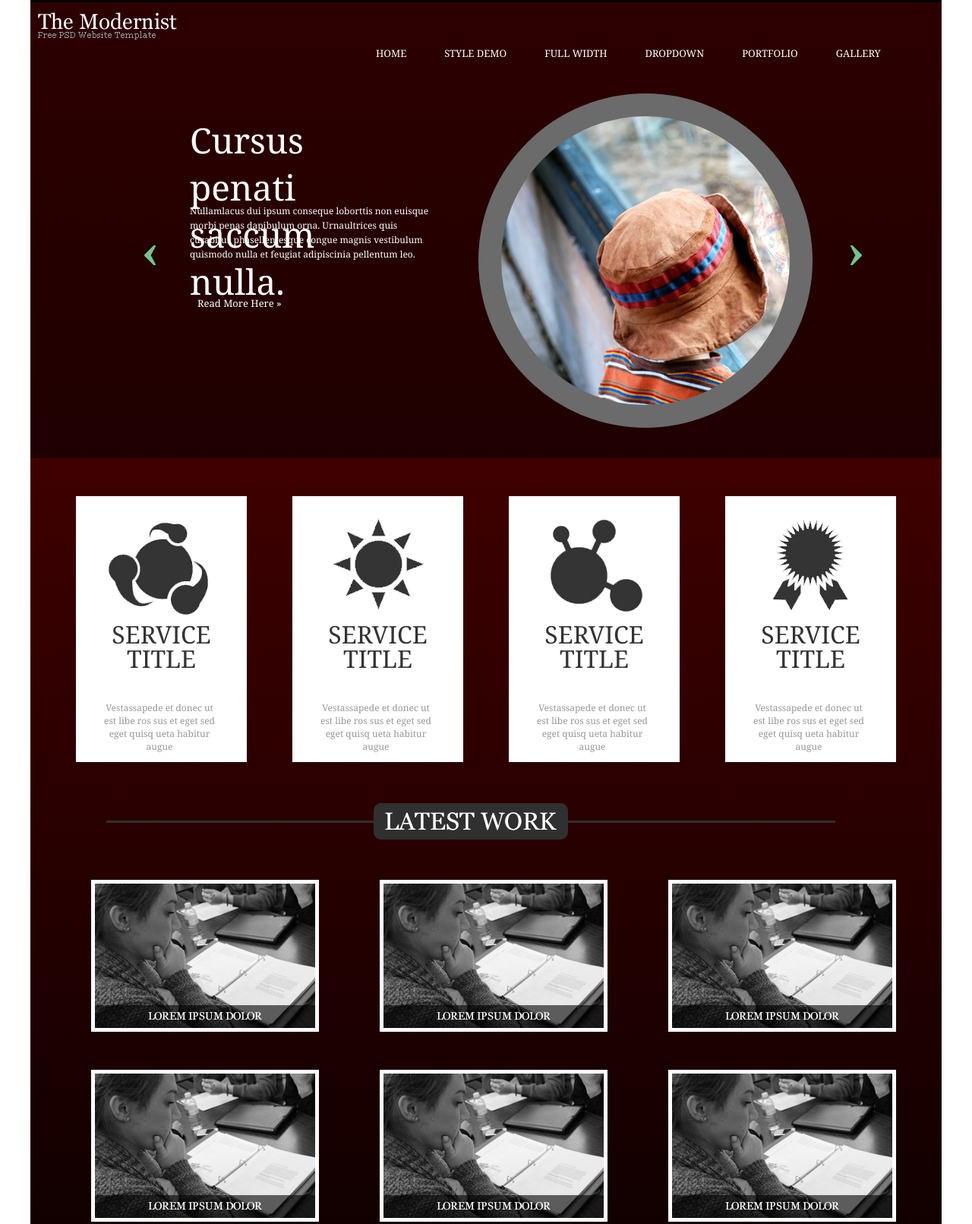
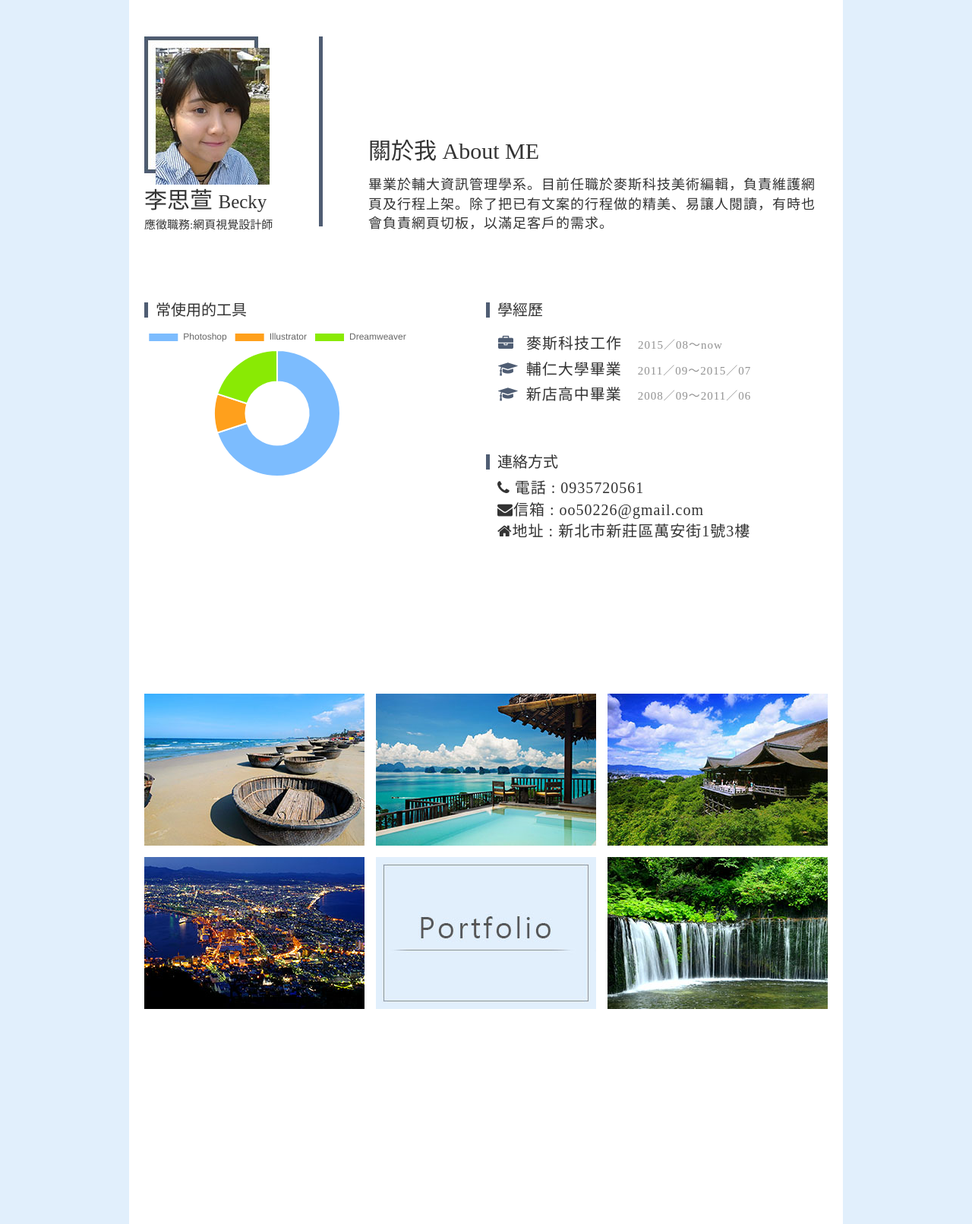
Before and after one commit to aumio/aumio.github.io, a plain HTML site: page index.html in a window 1280 px wide. Shown: the part 2-1613 px from the top of the page at 76% size. Drawn offline with nearby package versions, Linux system fonts and the light colour scheme.

Commit message:
no message

```diff
--- a/index.html
+++ b/index.html
@@ -2,85 +2,93 @@
 <html xmlns="http://www.w3.org/1999/xhtml">
 <head>
 	<meta http-equiv="Content-Type" content="text/html; charset=utf-8" />
-<link href="css/web.css" rel="stylesheet" type="text/css">
+	<link href="css/style.css" rel="stylesheet" type="text/css">
 	<title>無標題文件</title>
-
+	<link href="css/bootstrap.min.css" rel="stylesheet">
+	<link href="https://cdnjs.cloudflare.com/ajax/libs/font-awesome/4.7.0/css/font-awesome.min.css" rel="stylesheet">
 	</head>
 
 <body>
+
 	<div id="wrapper">
+		<!-- Dame -->
 		<div id="header">
-<div id="logo"><img src="images/logo.png" width="200" height="60" /></div>
-<div id="TopNavigation">
-<div class="topboton"><a href="#">HOME</a></div>
-<div class="topboton"><a href="#">STYLE DEMO</a></div>
-<div class="topboton">FULL WIDTH</div>
-<div class="topboton">DROPDOWN</div>
-<div class="topboton">PORTFOLIO</div>
-<div class="topboton">GALLERY</div>
+
+
+
+			<div id="personal_data">
+				<img src="images/personal_pic.jpg">
+				<div id="name">李思萱 <span style="font-size: 25px;">Becky</span></div>
+				<div id="position">應徵職務:網頁視覺設計師</div>
 			</div>
-<div id="headleft"><img src="images/prev.png" width="15" height="26" /></div>
-<div class="headertext">
-<div class="headertext-title">Cursus penati
-saccum nulla.</div>
-<div class="headertext-txt">Nullamlacus dui ipsum conseque loborttis non euisque morbi penas dapibulum orna. Urnaultrices quis curabitur phasellentesque congue magnis vestibulum quismodo nulla et feugiat adipiscinia pellentum leo.
-<br /><br /><br />
-<div id="read">
-Read More Here »
-</div>
-</div>
-</div>
-<div class="roundpic"></div>
-<div id="headright"><img src="images/next.png" width="15" height="26" /></div>
-</div>
-<div id="content">
-<a href="123">
-<div class="service">
-<div class="Rectangle"><img src="images/Services01.png" width="150" height="136" /></div>
-
-<div class="SERVICE-TITLE">SERVICE
-TITLE</div>
-<div class="service-text">
-Vestassapede et donec ut est libe ros sus et eget sed eget quisq ueta habitur augue
+			<div class="separate"></div>
+			<div id="aboutme">關於我 About ME
+				<div id="about_txt">
+					畢業於輔大資訊管理學系。目前任職於麥斯科技美術編輯，負責維護網頁及行程上架。除了把已有文案的行程做的精美、易讓人閱讀，有時也會負責網頁切板，以滿足客戶的需求。
 				</div>
 
 			</div>
-</a>
-<div class="service">
-<div class="Rectangle"><img src="images/Services02.png" width="150" height="136" /></div>
-<div class="SERVICE-TITLE">SERVICE
-TITLE</div>
-<div class="service-text">
-Vestassapede et donec ut est libe ros sus et eget sed eget quisq ueta habitur augue
+
+		</div>
+		<div id="content">
+		<div id="content_left">
+			<div class="title-bar"></div>
+			<div class="title">常使用的工具</div>
+			<div class="chart-wrapper">
+					<canvas id="myChart"></canvas>
 			</div>
 		</div>
-<div class="service">
-<div class="Rectangle"><img src="images/Services03.png" width="150" height="136" /></div>
-<div class="SERVICE-TITLE">SERVICE
-TITLE</div>
-<div class="service-text">
-Vestassapede et donec ut est libe ros sus et eget sed eget quisq ueta habitur augue
+		<div id="content_right">
+				<div id="experience">
+					<div class="title-bar"></div>
+					<div class="title">學經歷</div>
+					<br><br>
+					<ul id="timeline">
+						<li><i class="fa fa-briefcase  timeline-dot"></i> 麥斯科技工作　<span style="font-size: 15px;color: #929292;">2015／08～now</span></li>
+						<li><i class="fa fa-graduation-cap  timeline-dot"></i>輔仁大學畢業　<span style="font-size: 15px;color: #929292;">2011／09～2015／07</span></li>
+						<li><i class="fa fa-graduation-cap  timeline-dot"></i>新店高中畢業　<span style="font-size: 15px;color: #929292;">2008／09～2011／06</span></li>
+					</ul>
+
+
 				</div>
-</div>
-<div class="service">
-<div class="Rectangle"><img src="images/Services04.png" width="150" height="136" /></div>
-<div class="SERVICE-TITLE">SERVICE
-TITLE</div>
-<div class="service-text">
-Vestassapede et donec ut est libe ros sus et eget sed eget quisq ueta habitur augue
-</div>
-</div>
-<div id="last"><img src="images/LATEST WORK.png" width="960" height="55" /></div>
-
-<div class="lastwork"></div>
-<div class="lastwork"></div>
-<div class="lastwork"></div>
-<div class="lastwork"></div>
-<div class="lastwork"></div>
-<div class="lastwork"></div>
+				<div class="contact">
+					<div class="title-bar"></div>
+					<div class="title">連絡方式</div>
+					<div class="contact_tool"><i class="fa fa-phone"></i> 電話 : 0935720561</div>
+					<div class="contact_tool"><i class="fa fa-envelope"></i>信箱 : oo50226@gmail.com</div>
+					<div class="contact_tool"><i class="fa fa-home"></i>地址 : 新北市新莊區萬安街1號3樓</div>
 				</div>
 
-<div id="footer"></div>
 		</div>
+
+
+
+		</div>
+		<div id="Portfolio">
+			<div class="Portfolio_pic"><a href="https://aumio.github.io/images/Vietnam.jpg"><img src="images/1.jpg"></a></div>
+			<div class="Portfolio_space"></div>
+			<div class="Portfolio_pic"><a href="https://aumio.github.io/images/SixSenses_info.jpg"><img src="images/2.jpg"></a></div>
+			<div class="Portfolio_space"></div>
+			<div class="Portfolio_pic"><a href="https://aumio.github.io/images/kyoto.jpg"><img src="images/3.jpg"></a></div>
+			<div class="Portfolio_pic"><a href="https://aumio.github.io/images/hokkaido.jpg"><img src="images/4.jpg"></a></div>
+			<div class="Portfolio_space"></div>
+			<div class="Portfolio_pic"><a href="https://aumio.github.io/dubai/index.html"><img src="images/5.jpg"></a></div>
+			<div class="Portfolio_space"></div>
+			<div class="Portfolio_pic"><a href="https://aumio.github.io/images/Karuizawa.jpg"><img src="images/6.jpg"></a></div>
+
+
+		</div>
+
+
+	</div>
+
+
+
+	<script src="https://code.jquery.com/jquery-2.2.4.min.js"></script>
+	<script src="https://cdnjs.cloudflare.com/ajax/libs/Chart.js/2.5.0/Chart.min.js"></script>
+	<script src='js/circle-progress.min.js'></script>
+	<script src='js/script.js'></script>
+
+
 </body>
 </html>
```
Also changed, not shown: css/script.js (deleted, +0 -26 lines), practice/index.html (added, +86 -0 lines), resume.html (+2 -6 lines), practice/css/web.css (renamed from css/web.css). Lines whose indentation alone changed are shown as unchanged.
